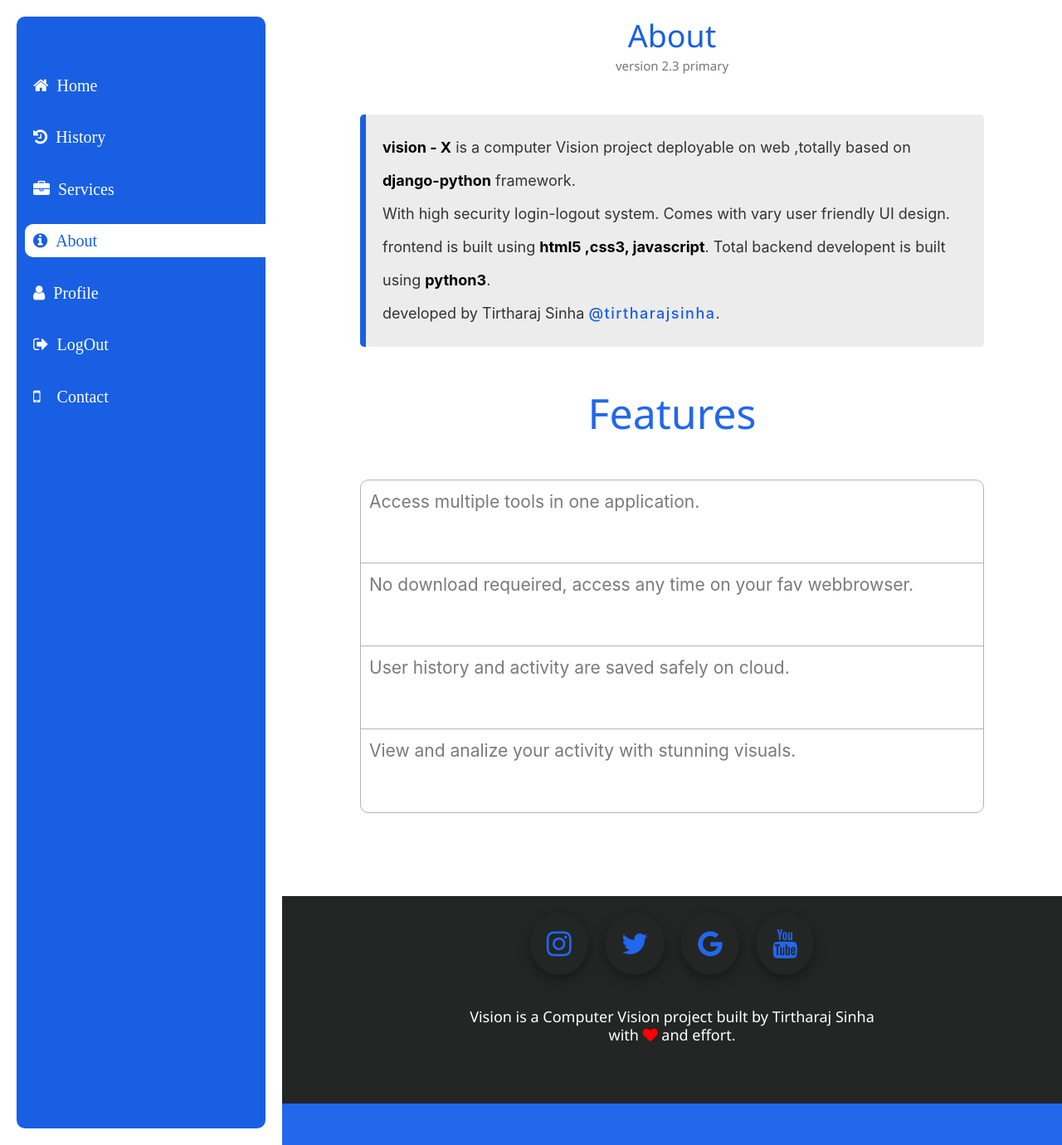
After one commit to tirtharajsinha/vision-x, a Django app: page /about in a window 1280 px wide. The commit adds this page. Shown: the whole page at 83% size. Run offline with Django 3.2, Linux system fonts and the light colour scheme; some libraries are stand-ins or nearby versions.

Commit message:
added about page

```diff
--- a/vision/home/models.py
+++ b/vision/home/models.py
@@ -20,6 +20,7 @@ ACTION_CHOICES = (
 
 
 class Upload(models.Model):
+    id = models.BigAutoField(primary_key=True)
     username = models.CharField(max_length=255, default="")
     image = models.ImageField(upload_to="finalimages")
     orgimage = models.ImageField(upload_to="orgimages", default="")
--- a/vision/home/urls.py
+++ b/vision/home/urls.py
@@ -12,5 +12,6 @@ urlpatterns = [
     path('delimage/<id>', views.delimage, name="delimage"),
     path('profile', views.profile, name="profile"),
     path('deluser', views.deluser, name="deluser"),
+    path('about', views.about, name="about"),
 
 ]
--- a/vision/home/views.py
+++ b/vision/home/views.py
@@ -146,5 +146,9 @@ def profile(request):
     return render(request, "profile.html")
 
 
+def about(request):
+    return render(request, "about.html")
+
+
 def auth(request):
     pass
--- /dev/null
+++ b/vision/static/about.css
@@ -0,0 +1,148 @@
+* {
+    margin: 0;
+    padding: 0px;
+    box-sizing: border-box;
+}
+
+.headings {
+    color: rgb(24, 95, 228);
+    margin: auto;
+    margin-top: 20px;
+    margin-bottom: 5px;
+    text-align: center;
+    padding: 0px;
+}
+
+h6 {
+    color: rgb(117, 117, 117);
+    text-align: center;
+    margin-bottom: 20px;
+    width: 100%;
+    display: block;
+}
+
+.aboutText {
+    width: 80%;
+    margin: auto;
+    margin-top: 50px;
+    min-height: 200px;
+    background-color: rgb(236, 236, 236);
+    padding: 20px;
+    border-left: 7px solid rgb(24, 95, 228);
+    border-radius: 5px;
+    font-size: 18px;
+    line-height: 40px;
+    color: rgb(51, 51, 51);
+}
+
+.aboutText span {
+    color: black;
+    font-weight: bold;
+}
+
+.aboutText a {
+    text-decoration: none;
+    color: rgb(24, 95, 228);
+    font-weight: 500;
+    letter-spacing: 1.5px;
+}
+
+.aboutText a:hover {
+    color: rgb(231, 29, 140);
+}
+
+#features {
+    margin-top: 50px;
+}
+
+#features h1 {
+    text-align: center;
+    font-size: 50px;
+    color: rgb(33, 104, 236);
+}
+
+#features ul {
+    width: 80%;
+    min-width: 250px;
+    margin: auto;
+    border-radius: 10px;
+    border: 1px solid rgb(179, 179, 179);
+    list-style: none;
+    margin-top: 50px;
+    overflow: hidden;
+    padding: 0px;
+    margin-bottom: 50px;
+}
+
+#features li {
+    width: 105%;
+    min-height: 100px;
+    border: none;
+    border-bottom: 1px solid rgb(179, 179, 179);
+    cursor: pointer;
+    color: rgb(122, 122, 122);
+    padding: 10px;
+    padding-left: 10px;
+    padding-top: 10px;
+    font-size: 21px;
+    font-family: 500;
+    transition: all 0.2s ease;
+    margin: 0px;
+}
+
+#features li:last-child {
+    border-bottom: none;
+}
+
+#features li:hover {
+    background-color: rgb(33, 104, 236);
+    color: white;
+}
+
+.footer {
+    width: 100%;
+    background-color: rgb(36, 37, 37);
+    color: white;
+    height: 300px;
+    margin-top: 100px;
+    padding-top: 20px;
+    position: relative;
+}
+
+.footer .social {
+    display: flex;
+    justify-content: center;
+}
+
+.social a {
+    text-decoration: none;
+    padding: 20px;
+    font-size: 35px;
+    font-weight: 500;
+    display: block;
+    border-radius: 50%;
+    /* background-color: rgb(43, 44, 44); */
+    box-shadow: 0 4px 8px 0 rgba(0, 0, 0, 0.2), 0 6px 20px 0 rgba(0, 0, 0, 0.19);
+    margin-left: 10px;
+    margin-right: 10px;
+    color: rgb(33, 104, 236);
+}
+
+.social a:hover {
+    color: #0099ff;
+}
+
+.footer h3 {
+    margin-top: 40px;
+    color: white;
+    text-align: center;
+    font-size: 18px;
+}
+
+.footer .foot {
+    position: absolute;
+    bottom: 0;
+    width: 100%;
+    background-color: rgb(33, 104, 236);
+    height: 50px;
+}
--- a/vision/static/base.css
+++ b/vision/static/base.css
@@ -86,3 +86,8 @@ body {
         width: calc(100% - 70px);
     }
 }
+
+.version {
+    position: absolute;
+    bottom: 20px;
+}
--- /dev/null
+++ b/vision/templates/about.html
@@ -0,0 +1,40 @@
+{% extends "base.html"%} {% block title %}About{% endblock %}{% block css %}static/about.css{% endblock css %}{% block content %}
+<h1 class="headings">About</h1>
+<h6>version 2.3 primary</h6>
+
+<div class="aboutText">
+    <span>vision - X</span> is a computer Vision project deployable on web ,totally based on <span>django-python</span> framework. <br /> With high security login-logout system. Comes with vary user friendly UI design. <br />frontend is built using <span>html5 ,css3, javascript</span>.
+    Total backend developent is built using <span>python3</span>. <br />developed by Tirtharaj Sinha
+    <a href="https://tirtharajsinha.github.io">@tirtharajsinha</a>.
+</div>
+
+<div id="features">
+    <h1>Features</h1>
+    <ul>
+        <li>Access multiple tools in one application.</li>
+        <li>No download requeired, access any time on your fav webbrowser.</li>
+        <li>User history and activity are saved safely on cloud.</li>
+        <li>View and analize your activity with stunning visuals.</li>
+    </ul>
+</div>
+
+<div class="footer">
+    <div class="social">
+        <a href="#" class="fa fa-instagram"></a>
+        <a href="#" class="fa fa-twitter"></a>
+        <a href="#" class="fa fa-google"></a>
+        <a href="#" class="fa fa-youtube"></a>
+    </div>
+    <h3>
+        Vision is a Computer Vision project built by Tirtharaj Sinha<br /> with <i class="fa fa-heart" style="color: red"></i> and effort.
+    </h3>
+    <div class="foot"></div>
+</div>
+
+<script>
+    document.getElementsByClassName("about")[0].classList.add("active");
+    if (window.history.replaceState) {
+        window.history.replaceState(null, null, window.location.href);
+    }
+</script>
+{% endblock %}
--- a/vision/templates/base.html
+++ b/vision/templates/base.html
@@ -27,6 +27,9 @@
             <a href="#">
                 <li class="fa fa-briefcase services"><span>Services</span></li>
             </a>
+            <a href="/about">
+                <li class="fa fa-info-circle about"><span>About</span></li>
+            </a>
             <a href="/profile">
                 <li class="fa fa-user profile"><span>Profile</span></li>
             </a>
@@ -41,6 +44,7 @@
             </a>
 
         </ul>
+
     </div>
     <div class="container-box">{% block content %}{% endblock %}</div>
 </body>
```
Also changed, not shown: vision/static/index.css (+50 -2 lines), vision/templates/index.html (+14 -2 lines), vision/db.sqlite3, vision/home/migrations/0008_alter_upload_id.py (added), vision/media/finalimages/wp3098521-abstract-lion-wallpapers.jpg (deleted), vision/media/orgimages/wp3098521-abstract-lion-wallpapers.jpg (deleted), vision/static/indeximage1.png (added).
